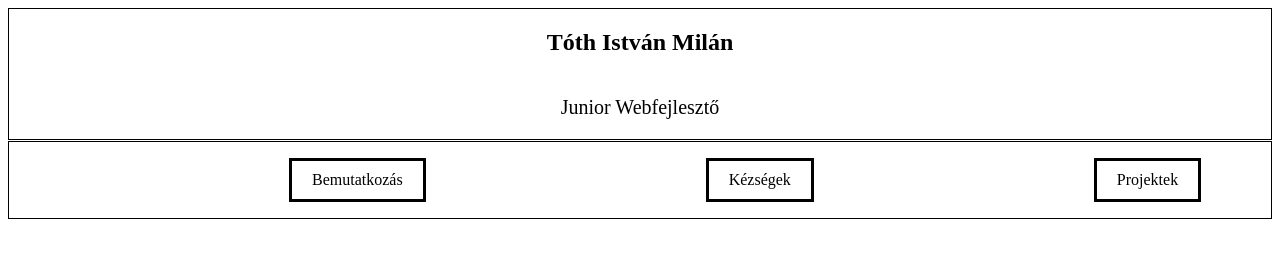
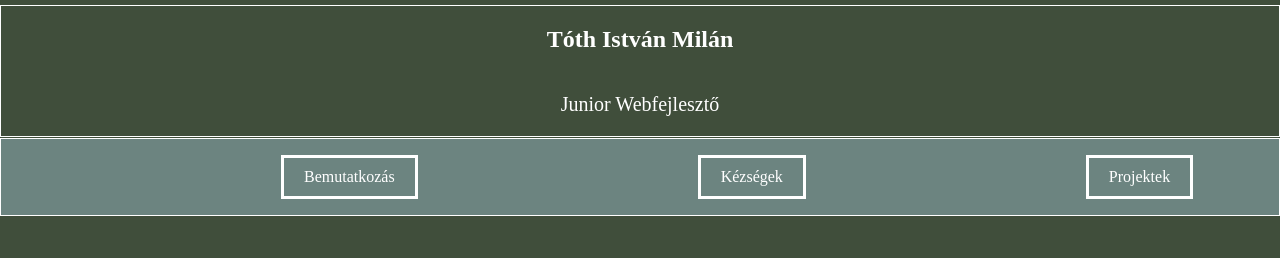
Before and after one commit to Istvan10/portfolio, a plain HTML site: page index.html in a window 1280 px wide. Shown: the top 258 px of the page. Drawn offline with Linux system fonts and the light colour scheme.

Commit message:
grafikus modell befejezése, kodolás megkezdése

```diff
--- a/css/style.css
+++ b/css/style.css
@@ -1,3 +1,10 @@
+body {
+    background-color: #404E3B;
+    margin:0;
+    padding:0;
+    box-sizing:border-box;
+}
+
 #menu_nev {
     display: flex;
     flex-direction: column;
@@ -5,8 +12,11 @@
     align-items: center;
     text-align: center;
 
+    margin-top: 5px;
+
     border-style: solid;
     border-width: 1px;
+    color: white;
 }
 
 #menu_nev p {
@@ -17,8 +27,10 @@
     margin-top: 1px;
     display: flex;
 
+    background-color: #6c8480;
     border-style: solid;
     border-width: 1px;
+    color: white;
 }
 
 #menu p {
```
Also changed, not shown: terv/Desktop - 2.png, terv/phone.png (added).
